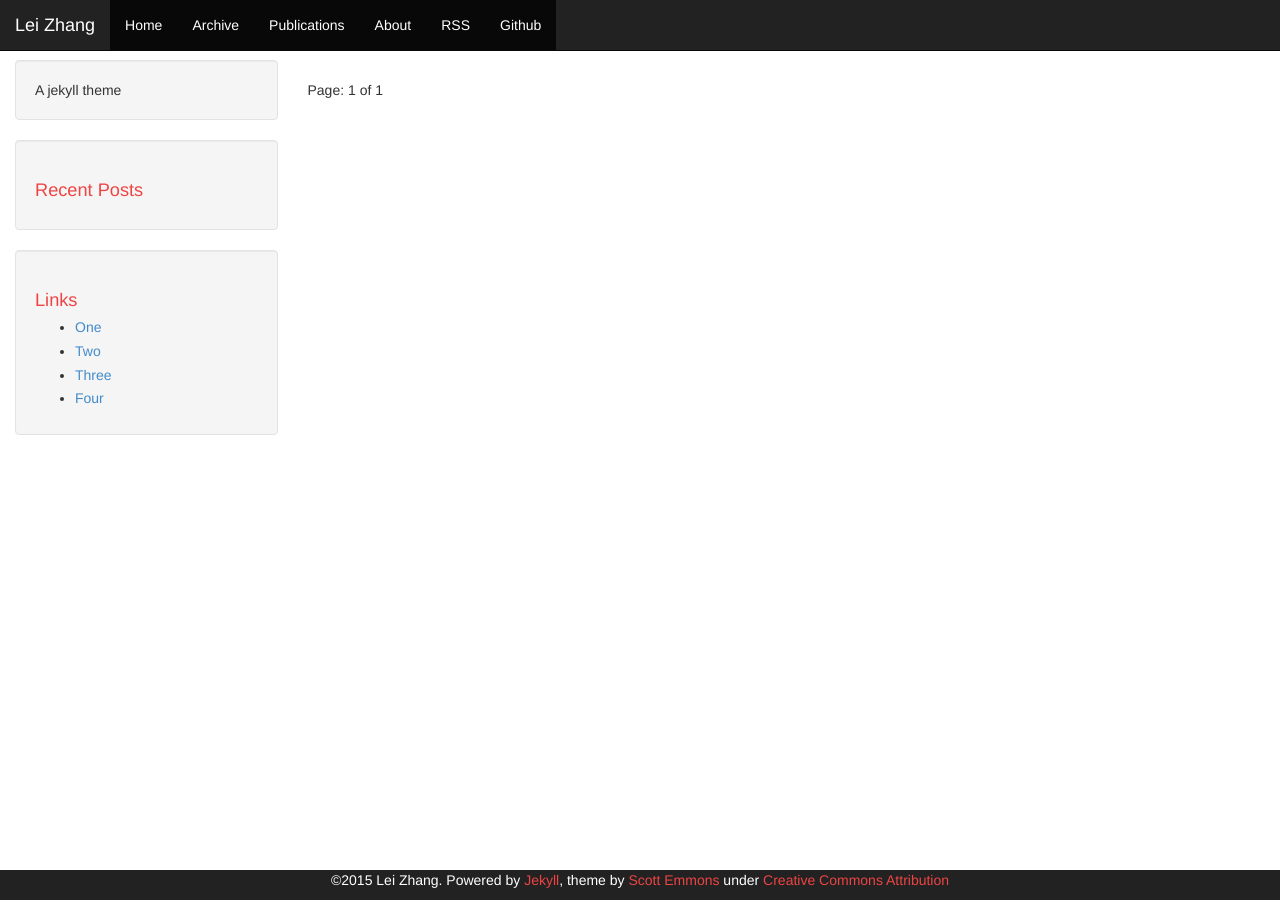
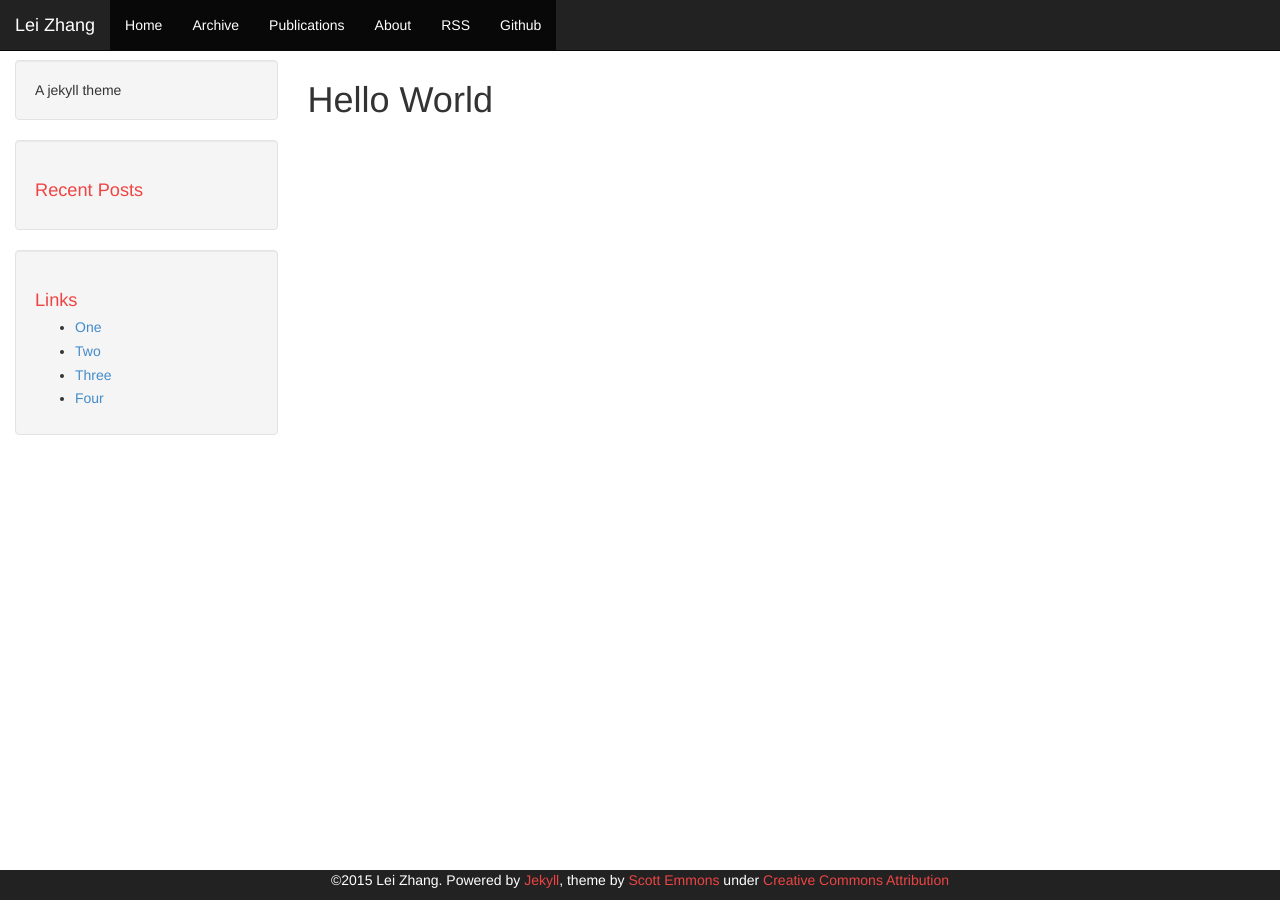
Before and after one commit to DrLeiZhang/website, a Jekyll site: the page built from index.html, in a window 1280 px wide. Built offline with Jekyll 4.4.1, drawn with Linux system fonts in a browser that asks for light colours; Markdown is read by kramdown in place of the engine named in the settings; the list of posts is cut into pages by our own code.

Commit message:
Removed posts
Signed-off-by: leizhang@cqu.edu.cn <leizhang@cqu.edu.cn>

```diff
--- a/index.html
+++ b/index.html
@@ -2,30 +2,5 @@
 layout: default
 ---
 
-{% for post in paginator.posts %}
-<div class="article">
-    <div class="well">
-        <h1><a href="{{ site.baseurl}}{{ post.url }}">{{ post.date | date: "%b %-d, %Y" }} - {{ post.title }}</a></h1>
-        {% if site.comments == true and post.comments == true and site.disqus != '' %}
-          <p class="author"><a href="{{ site.baseurl }}{{ post.url }}/#disqus_thread">Comments</a></p>
-        {% endif %}
-        <div class="content">
-            {{ post.content }}
-        </div>
-    </div>
-</div>
-{% endfor %}
 
-<div class="pagination">
-  {% if paginator.previous_page %}
-      {% if paginator.previous_page == 1 %}
-        <a class="btn btn-default" href="{{ site.baseurl}}/index.html" class="previous">Newer</a>
-      {% else %}
-        <a class="btn btn-default" href="{{ site.baseurl}}/page{{ paginator.previous_page }}" class="previous">Newer</a>
-      {% endif %}
-  {% endif %}
-  <span class="page_number ">Page: {{ paginator.page }} of {{ paginator.total_pages }}</span>
-  {% if paginator.next_page %}
-    <a class="btn btn-default" href="{{ site.baseurl}}/page{{ paginator.next_page }}" class="next">Older</a>
-  {% endif %}
-</div>
+<h1>Hello World</h1>
```
